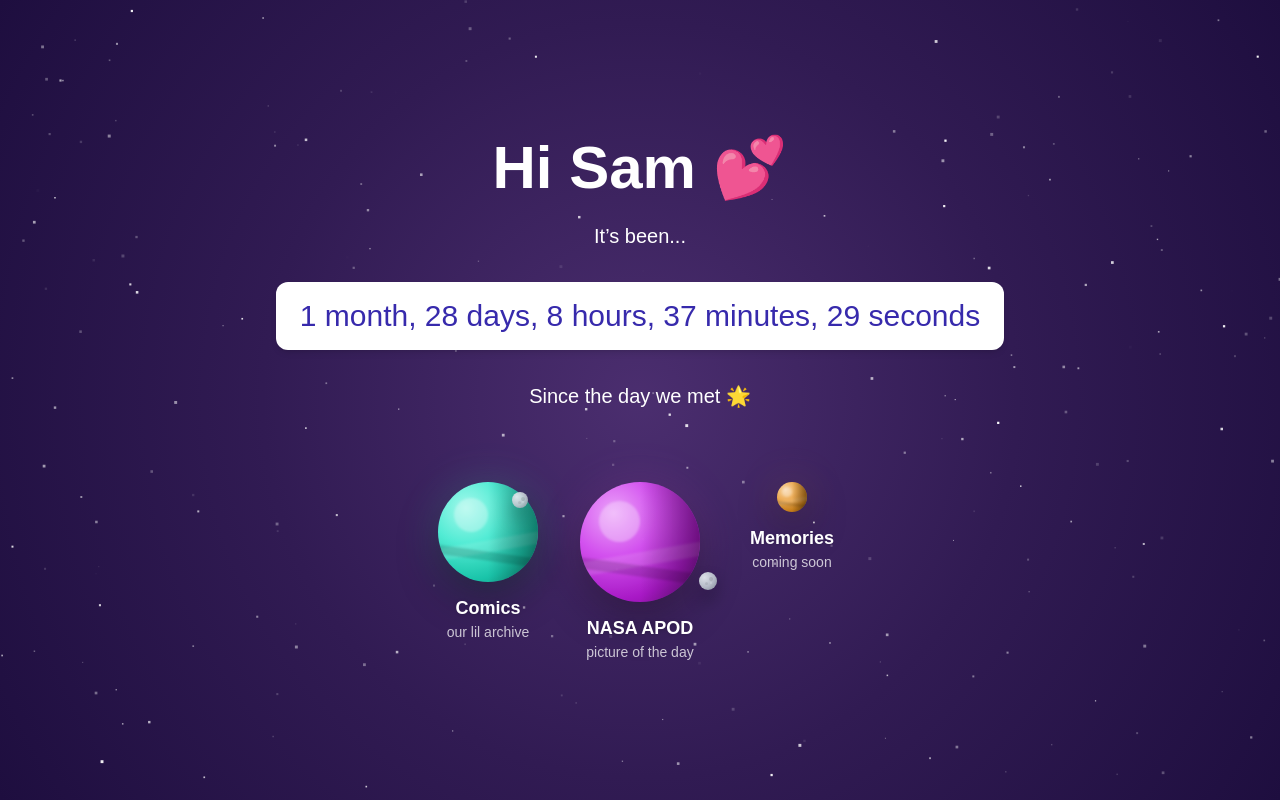
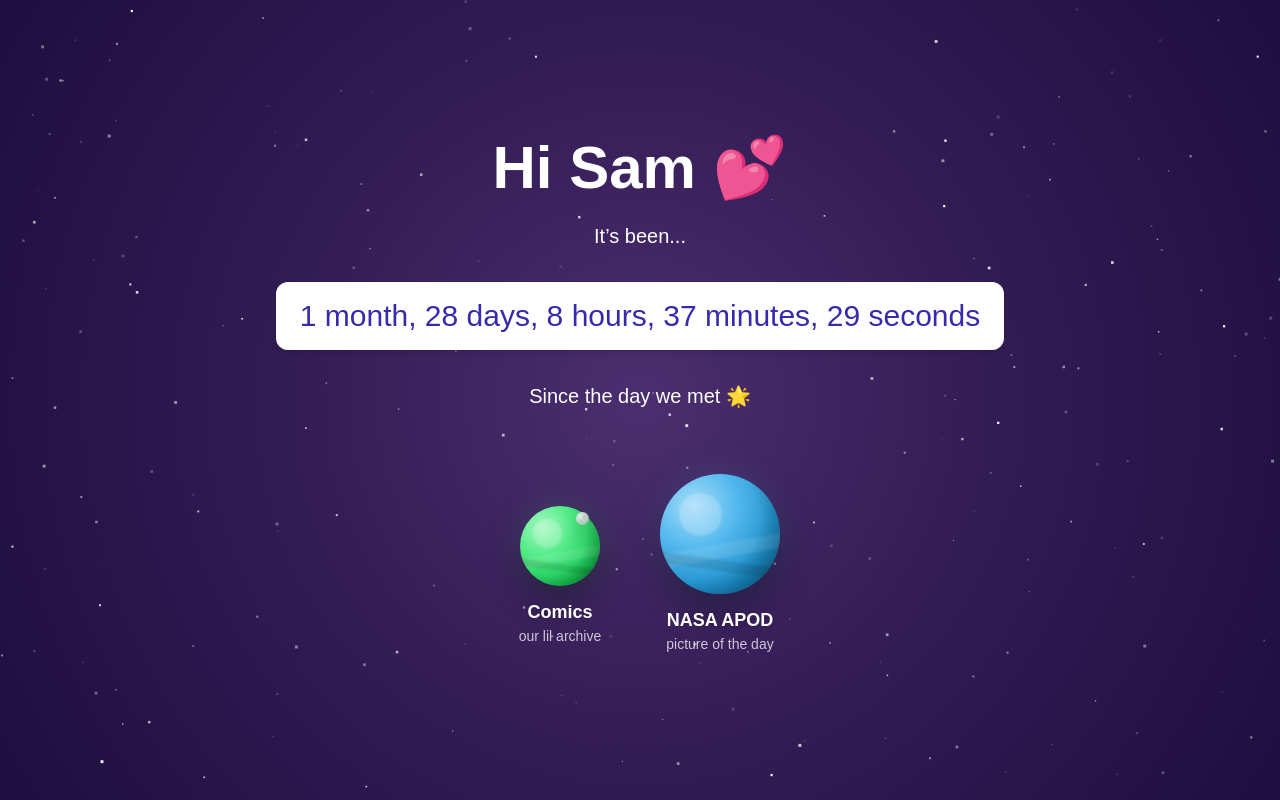
Before and after one commit to Jen000/dreambean, a Next.js app: page / in a window 1280 px wide. Built offline with nearby package versions, Linux system fonts and the light colour scheme.

Commit message:
updating curor in nav and planets

```diff
--- a/package.json
+++ b/package.json
@@ -13,6 +13,8 @@
   },
   "dependencies": {
     "@3d-dice/dice-ui": "^0.5.2",
+    "date-fns": "^4.1.0",
+    "date-fns-tz": "^3.2.0",
     "next": "15.4.10",
     "react": "19.1.0",
     "react-dom": "19.1.0"
--- a/src/app/page.tsx
+++ b/src/app/page.tsx
@@ -6,7 +6,7 @@ import PlanetLink from '~/components/PlanetLink';
 
 
 export default function Home() {
-  const startDate = new Date('2025-06-06T23:11:00-04:00');
+  const startDate = new Date('2025-06-07T03:11:00Z');
   const [timePassed, setTimePassed] = useState(getTimeSince(startDate));
 
   useEffect(() => {
@@ -42,11 +42,16 @@ export default function Home() {
       <p className="text-lg md:text-xl text-white mb-8">Since the day we met 🌟</p>
 
       {/* Planet nav */}
-      <section className="mt-10 grid grid-cols-2 gap-8 md:grid-cols-3">
-        <PlanetLink href="/comics" label="Comics" subtitle="our lil archive" hue={170} size={100} showMoon moonSize={16} />
-        <PlanetLink href="/apod" label="NASA APOD" subtitle="picture of the day" size={120} hue={290} />
-        <PlanetLink href="/memories" label="Memories" subtitle="coming soon" hue={35} size={30} showMoon moonOffsetX={90} moonOffsetY={90} />
+      <section className="mt-10 grid grid-cols-2 gap-8 sm:gap-10 md:grid-cols-2">
+        <div className="md:translate-y-6">
+          <PlanetLink href="/comics" label="Comics" subtitle="our lil archive" hue={140} sizePx={80} showMoon />
+        </div>
+
+        <div className="md:-translate-y-2">
+          <PlanetLink href="/apod" label="NASA APOD" subtitle="picture of the day" hue={200} sizePx={120} />
+        </div>
       </section>
+
 
 
     </main>
--- a/src/components/Moon.tsx
+++ b/src/components/Moon.tsx
@@ -1,40 +1,35 @@
 'use client';
 
-type MoonProps = {
-  size?: number;      // px
-  hue?: number;       // 0-360 (tints the moon slightly)
-  offsetX?: number;   // px relative to planet container
-  offsetY?: number;   // px relative to planet container
-};
-
-export default function Moon({
-  size = 18,
-  hue = 210,
-  offsetX = 10,
-  offsetY = 8,
-}: MoonProps) {
+export default function Moon() {
   return (
     <div
-      className="pointer-events-none absolute rounded-full"
+      className="pointer-events-none absolute"
       style={{
-        width: size,
-        height: size,
-        right: offsetX,
-        top: offsetY,
-        background: `
-          radial-gradient(circle at 30% 30%,
-            hsla(${hue}, 25%, 92%, 0.95) 0%,
-            hsla(${hue}, 15%, 78%, 0.92) 55%,
-            hsla(${hue}, 10%, 55%, 0.95) 100%
-          )
-        `,
-        boxShadow: '0 10px 18px rgba(0,0,0,0.25)',
+        // Place it just outside the top-right edge of the planet
+        left: '70%',
+        top: '8%',
+        width: 'calc(var(--planet) * 0.16)',
+        height: 'calc(var(--planet) * 0.16)',
       }}
     >
-      {/* tiny crater specks */}
-      <div className="absolute left-[55%] top-[30%] h-[4px] w-[4px] rounded-full bg-black/10" />
-      <div className="absolute left-[35%] top-[55%] h-[3px] w-[3px] rounded-full bg-black/8" />
-      <div className="absolute left-[62%] top-[58%] h-[2px] w-[2px] rounded-full bg-white/20" />
+      <div
+        className="h-full w-full rounded-full"
+        style={{
+          background: `
+            radial-gradient(circle at 30% 30%,
+              hsla(var(--hue), 18%, 92%, 0.95) 0%,
+              hsla(var(--hue), 12%, 78%, 0.92) 58%,
+              hsla(var(--hue), 10%, 56%, 0.95) 100%
+            )
+          `,
+          boxShadow: '0 10px 18px rgba(0,0,0,0.25)',
+        }}
+      >
+        {/* tiny craters */}
+        <div className="absolute left-[55%] top-[30%] h-[18%] w-[18%] rounded-full bg-black/10" />
+        <div className="absolute left-[32%] top-[58%] h-[14%] w-[14%] rounded-full bg-black/8" />
+        <div className="absolute left-[64%] top-[62%] h-[10%] w-[10%] rounded-full bg-white/16" />
+      </div>
     </div>
   );
 }
--- a/src/components/PlanetLink.tsx
+++ b/src/components/PlanetLink.tsx
@@ -8,53 +8,42 @@ type PlanetLinkProps = {
   label: string;
   subtitle?: string;
 
-  // planet look
-  size?: number; // px
-  hue?: number;  // 0-360
+  // Optional: override size (defaults responsive)
+  sizePx?: number;
 
-  // moon options
+  hue?: number; // 0-360
+
   showMoon?: boolean;
-  moonSize?: number;
-  moonHue?: number;
-  moonOffsetX?: number;
-  moonOffsetY?: number;
 };
 
 export default function PlanetLink({
   href,
   label,
   subtitle,
-  size = 150,
+  sizePx,
   hue = 220,
-
   showMoon = false,
-  moonSize = 18,
-  moonHue = 210,
-  moonOffsetX = 10,
-  moonOffsetY = 10,
 }: PlanetLinkProps) {
-  const planetStyle: React.CSSProperties = {
-    width: size,
-    height: size,
-    background: `
-      radial-gradient(circle at 28% 26%,
-        hsla(${hue}, 95%, 82%, 0.98) 0%,
-        hsla(${hue}, 88%, 64%, 0.96) 35%,
-        hsla(${hue}, 78%, 44%, 0.98) 70%,
-        hsla(${hue}, 82%, 28%, 1) 100%
-      )
-    `,
-    boxShadow: `
-      0 16px 40px rgba(0,0,0,0.40),
-      0 0 44px hsla(${hue}, 95%, 70%, 0.20)
-    `,
-  };
+  // Responsive size by default
+  // - small phones: ~110px
+  // - typical: ~140px
+  // - desktop: up to ~170px
+  const size = sizePx
+    ? `${sizePx}px`
+    : 'clamp(110px, 22vw, 170px)';
 
   return (
     <Link
       href={href}
       aria-label={label}
-      className="group relative flex flex-col items-center gap-3 outline-none"
+      className="group relative flex flex-col items-center gap-3 outline-none select-none"
+      style={
+        {
+          // CSS variables let Moon + planet scale together
+          ['--planet' as any]: size,
+          ['--hue' as any]: hue,
+        } as React.CSSProperties
+      }
     >
       <div
         className="
@@ -64,28 +53,79 @@ export default function PlanetLink({
           group-active:scale-[0.98]
           group-focus-visible:scale-[1.04]
         "
-        style={{ width: size, height: size }}
+        style={{
+          width: 'var(--planet)',
+          height: 'var(--planet)',
+        }}
       >
-        {/* Planet */}
-        <div className="relative h-full w-full rounded-full overflow-hidden" style={planetStyle}>
-          {/* subtle surface bands */}
-          <div className="pointer-events-none absolute left-[-8%] top-[58%] h-[12%] w-[120%] rotate-[-10deg] rounded-full bg-white/12 blur-[1px]" />
-          <div className="pointer-events-none absolute left-[-6%] top-[70%] h-[9%] w-[116%] rotate-[8deg] rounded-full bg-black/14 blur-[1px]" />
+        {/* Planet body */}
+        <div
+          className="relative h-full w-full rounded-full overflow-hidden"
+          style={{
+            background: `
+              radial-gradient(circle at 28% 26%,
+                hsla(var(--hue), 95%, 82%, 0.98) 0%,
+                hsla(var(--hue), 88%, 64%, 0.96) 36%,
+                hsla(var(--hue), 78%, 44%, 0.98) 72%,
+                hsla(var(--hue), 82%, 28%, 1) 100%
+              )
+            `,
+            boxShadow: `
+              0 14px 34px rgba(0,0,0,0.40),
+              0 0 34px hsla(var(--hue), 95%, 70%, 0.18)
+            `,
+          }}
+        >
+          {/* subtle texture bands (lighter + more natural) */}
+          <div
+            className="pointer-events-none absolute left-[-12%] top-[58%] w-[125%] rounded-full blur-[1px]"
+            style={{
+              height: 'calc(var(--planet) * 0.12)',
+              background: 'rgba(255,255,255,0.10)',
+              transform: 'rotate(-10deg)',
+            }}
+          />
+          <div
+            className="pointer-events-none absolute left-[-10%] top-[72%] w-[120%] rounded-full blur-[1px]"
+            style={{
+              height: 'calc(var(--planet) * 0.09)',
+              background: 'rgba(0,0,0,0.10)',
+              transform: 'rotate(8deg)',
+            }}
+          />
 
-          {/* highlight + shadow for depth */}
-          <div className="pointer-events-none absolute left-[16%] top-[16%] h-[34%] w-[34%] rounded-full bg-white/30 blur-[1px]" />
-          <div className="pointer-events-none absolute inset-0 rounded-full bg-gradient-to-r from-black/0 via-black/0 to-black/35" />
+          {/* highlight */}
+          <div
+            className="pointer-events-none absolute rounded-full blur-[1px]"
+            style={{
+              left: '16%',
+              top: '16%',
+              width: '36%',
+              height: '36%',
+              background: 'rgba(255,255,255,0.22)',
+            }}
+          />
+
+          {/* terminator shadow — softer than before */}
+          <div
+            className="pointer-events-none absolute inset-0 rounded-full"
+            style={{
+              background:
+                'radial-gradient(circle at 30% 35%, rgba(0,0,0,0) 55%, rgba(0,0,0,0.22) 78%, rgba(0,0,0,0.40) 100%)',
+            }}
+          />
+
+          {/* atmosphere glow */}
+          <div
+            className="pointer-events-none absolute inset-[-10px] rounded-full"
+            style={{
+              boxShadow: '0 0 40px hsla(var(--hue), 95%, 70%, 0.10)',
+            }}
+          />
         </div>
 
-        {/* Optional moon (static) */}
-        {showMoon && (
-          <Moon
-            size={moonSize}
-            hue={moonHue}
-            offsetX={moonOffsetX}
-            offsetY={moonOffsetY}
-          />
-        )}
+        {/* Moon (static, scales + positions relative to planet) */}
+        {showMoon && <Moon />}
 
         {/* focus ring */}
         <div className="absolute inset-[-6px] rounded-full ring-0 ring-white/45 transition group-focus-visible:ring-2" />
--- a/src/components/navBar.tsx
+++ b/src/components/navBar.tsx
@@ -40,7 +40,7 @@ export default function NavBar() {
         <Link href="/">
           <button
             type="button"
-            className="px-4 py-2 rounded-lg shadow transition-colors duration-200 text-white"
+            className="px-4 py-2 rounded-lg shadow transition-colors duration-200 text-white hover:bg-[#4a3223] cursor-pointer"
             style={{
               backgroundColor: theme.button,
             }}
```
Also changed, not shown: 1 other file (tests, documents, lock files or other folders).
